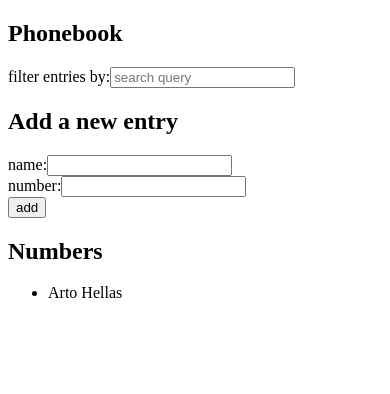
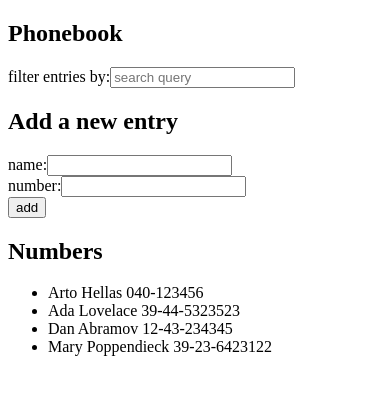
Before and after one commit to izabelabester/fullstackOpen, a React (Vite) app in the folder part2/phonebook/: page / in a window 390 px wide. Shown: the top 394 px of the page. Built offline with nearby package versions, Linux system fonts and the light colour scheme; data requests are answered from the project's data file.

Commit message:
fetch phonebook from db.json

```diff
--- /dev/null
+++ b/part2/phonebook/db.json
@@ -0,0 +1,24 @@
+{
+    "persons":[
+      {
+        "name": "Arto Hellas",
+        "number": "040-123456",
+        "id": 1
+      },
+      {
+        "name": "Ada Lovelace",
+        "number": "39-44-5323523",
+        "id": 2
+      },
+      {
+        "name": "Dan Abramov",
+        "number": "12-43-234345",
+        "id": 3
+      },
+      {
+        "name": "Mary Poppendieck",
+        "number": "39-23-6423122",
+        "id": 4
+      }
+    ]
+  }
--- a/part2/phonebook/package.json
+++ b/part2/phonebook/package.json
@@ -7,7 +7,8 @@
     "dev": "vite",
     "build": "vite build",
     "lint": "eslint . --ext js,jsx --report-unused-disable-directives --max-warnings 0",
-    "preview": "vite preview"
+    "preview": "vite preview",
+    "server": "json-server -p3001 --watch db.json"
   },
   "dependencies": {
     "react": "^18.2.0",
--- a/part2/phonebook/src/App.jsx
+++ b/part2/phonebook/src/App.jsx
@@ -1,15 +1,22 @@
-import { useState } from 'react'
+import { useState, useEffect } from 'react'
+import axios from 'axios'
 import Person from './components/Person'
 import Filter from './components/Filter'
 import PhonebookEntry from './components/PhonebookEntry'
 
 const App = () => {
-  const [persons, setPersons] = useState([
-    { name: 'Arto Hellas' }
-  ])
+  const [persons, setPersons] = useState([])
   const [newName, setNewName] = useState('')
   const [newNumber, setNewNumber] = useState('')
   const [searchQuery, setSearchQuery] = useState('')
+
+  useEffect(() => {
+    axios
+      .get('http://localhost:3001/persons')
+      .then(response => {
+        setPersons(response.data)
+      })
+  }, [])
 
   const addName = (event) => {
     event.preventDefault()
```
Also changed, not shown: 1 other file (tests, documents, lock files or other folders).
